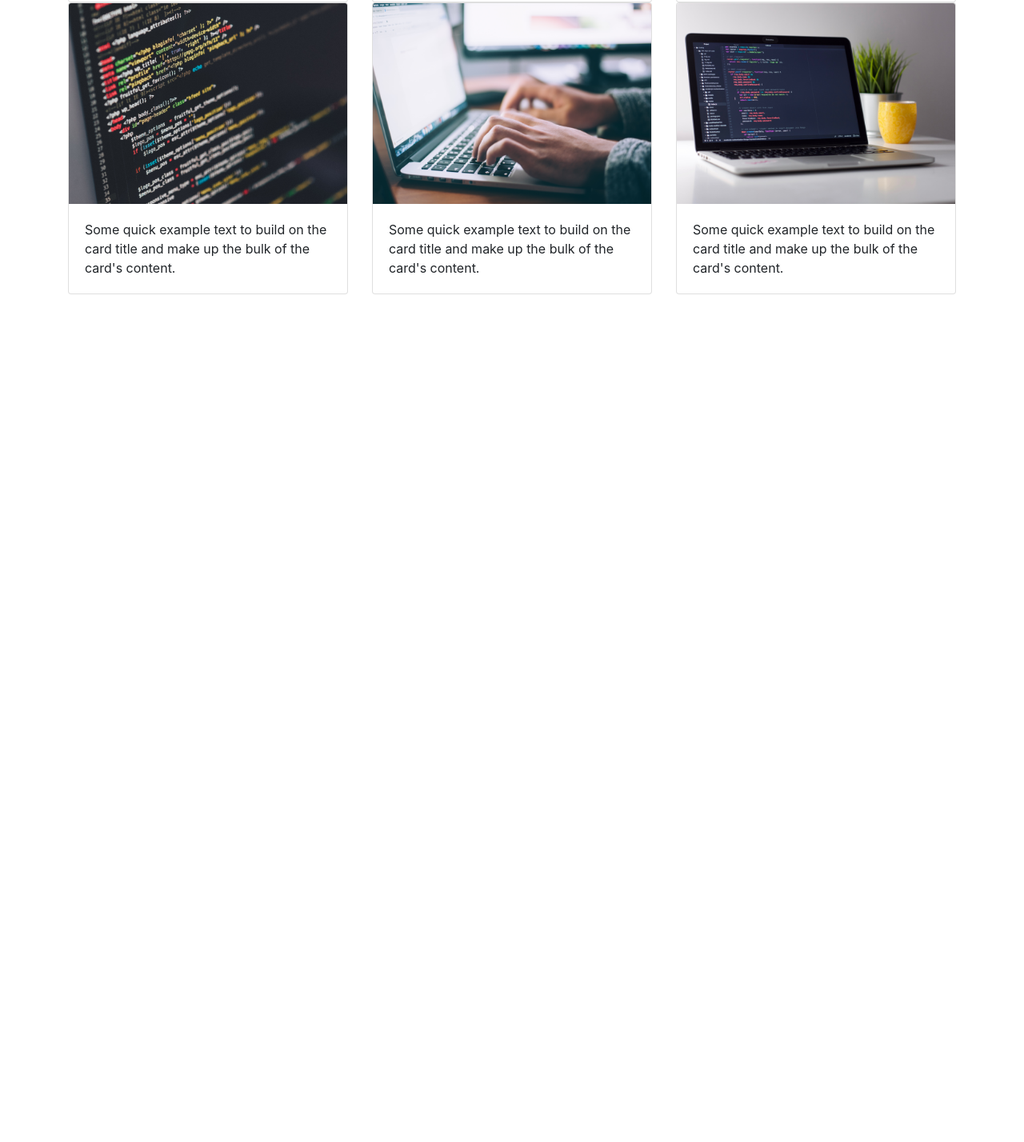
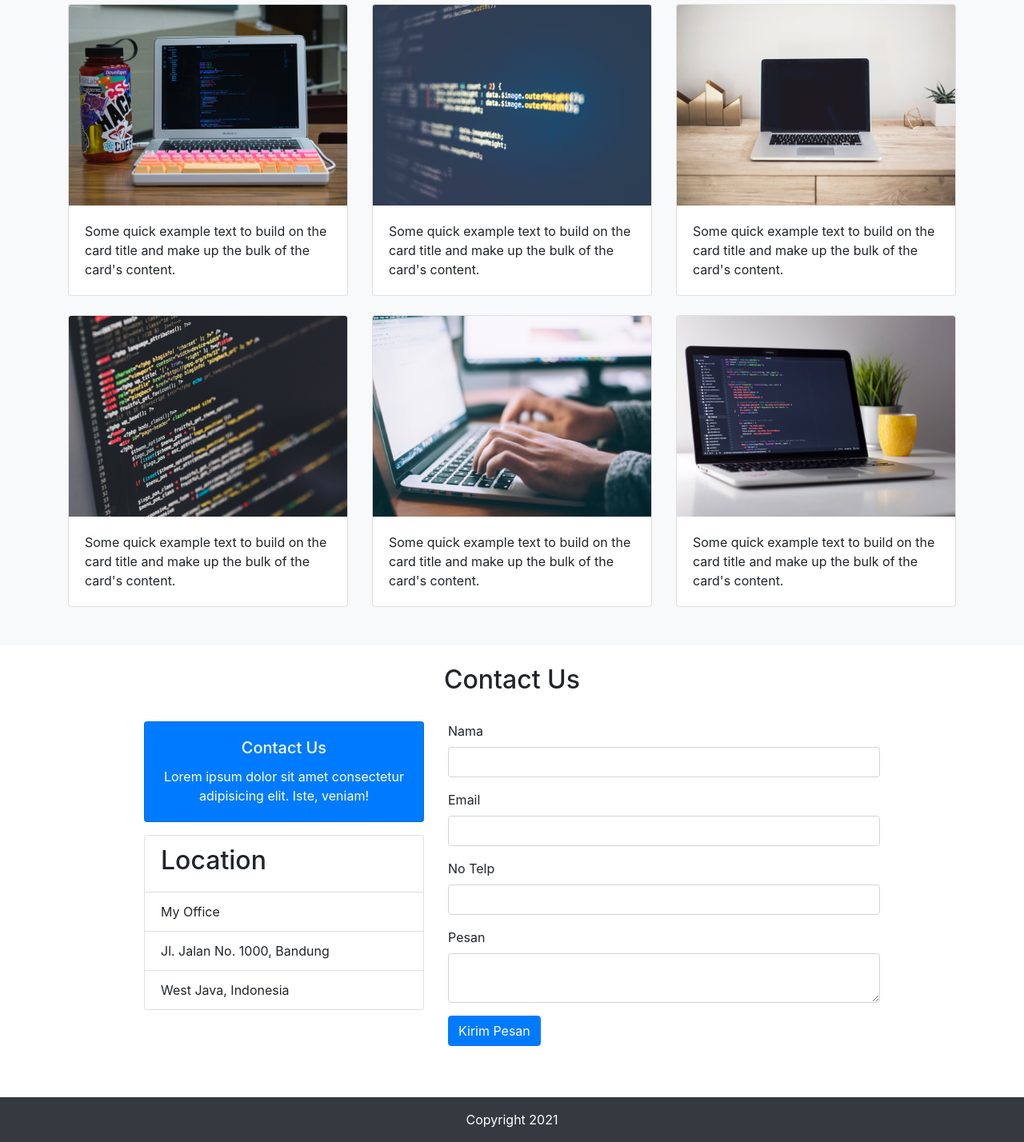
Before and after one commit to bagoes/portfolio-2, a plain HTML site: page index.html in a window 1280 px wide. Shown: the part 1129-2557 px from the top of the page at 80% size. Before the commit the page ends 1497 px from the top, so only its background shows below. Drawn offline with nearby package versions, Linux system fonts and the light colour scheme.

Commit message:
pembaruan

```diff
--- a/index.html
+++ b/index.html
@@ -8,9 +8,16 @@
         <!-- Bootstrap CSS -->
         <link rel="stylesheet" href="https://cdn.jsdelivr.net/npm/bootstrap@4.5.3/dist/css/bootstrap.min.css" integrity="sha384-TX8t27EcRE3e/ihU7zmQxVncDAy5uIKz4rEkgIXeMed4M0jlfIDPvg6uqKI2xXr2" crossorigin="anonymous">
 
-    <title>Hello, world!</title>
+        <!-- My CSS -->
+        <style>
+            section {
+                min-height: 420px;
+            }
+        </style>
+
+        <title>My Portfolio</title>
     </head>
-  <body>
+    <body class="mt-5">
 
         <!-- Navbar -->
         <nav class="navbar fixed-top navbar-expand-lg navbar-dark bg-dark">
@@ -34,43 +41,46 @@
         <!-- jumbotron -->
         <div class="jumbotron jumbotron-fluid">
             <div class="container text-center">
-            <img src="img/profile.png" width="200">
+                <img src="img/profile.png" width="20%">
                 <h1 class="display-4">bagoes</h1>
-            <p class="lead">Selamat datang di belajar membuat website portfolio.</p>
+                <p class="lead">Membuat website portfolio</p>
             </div>
         </div>
         <!-- akhir jumbotron -->
 
         <!-- about -->
+        <section id="about" class="about">
             <div class="container">
-          <div class="row">
+                <div class="row mb-4">
                     <div class="col text-center">
-                  <h1>About</h1>
+                        <h2>About</h2>
                     </div>
                 </div>
 
-          <div class="row">
-              <div class="col text-center">
+                <div class="row justify-content-center">
+                    <div class="col-md-5 text-center">
                         <p>Lorem ipsum dolor sit, amet consectetur adipisicing elit. Libero obcaecati, necessitatibus sequi dolorum laudantium iusto consectetur quaerat voluptas accusamus at temporibus illo quidem soluta ducimus dolore sint nemo? Non, impedit.</p>
                     </div>
 
-              <div class="col text-center">
+                    <div class="col-md-5 text-center">
                         <p>Lorem ipsum dolor sit amet consectetur adipisicing elit. Sint est eveniet, amet quas quo debitis minima doloremque rem sequi fugit iusto unde repudiandae nostrum voluptatum laboriosam, quae provident quisquam saepe.</p>
                     </div>
                 </div>
 
             </div>
+        </section>
         <!-- akhir about -->
 
         <!-- portfolio -->
+        <section id="portfolio" class="potfolio bg-light pb-4">
             <div class="container">
-          <div class="row">
+                <div class="row mb-4 pt-4">
                     <div class="col text-center">
-                  <h1>Portfolio</h1>
+                        <h2>Portfolio</h2>
                     </div>
                 </div>
 
-          <div class="row">
+                <div class="row mb-4">
                     <div class="col-md">
                         <div class="card">
                             <img src="img/thumbs/1.png" class="card-img-top" alt="...">
@@ -99,7 +109,7 @@
                     </div>
                 </div>
 
-            <div class="row">
+                <div class="row mb-4">
                     <div class="col-md">
                         <div class="card">
                             <img src="img/thumbs/4.png" class="card-img-top" alt="...">
@@ -127,13 +137,74 @@
                         </div>
                     </div>
                 </div>
+            </div>
+        </section>
+        <!-- akhir portfolio -->
+
+        <!-- contact -->
+        <section id="contact" class="contact mb-5">
+            <div class="container">
+                <div class="row pt-4 mb-4">
+                    <div class="col text-center">
+                        <h2>Contact Us</h2>
+                    </div>
+                </div>
+
+
+                <div class="row justify-content-center">
+                    <div class="col-lg-4">
+                        <div class="card text-white bg-primary mb-3 text-center">
+                            <div class="card-body">
+                                <h5 class="card-title">Contact Us</h5>
+                                <p class="card-text">Lorem ipsum dolor sit amet consectetur adipisicing elit. Iste, veniam!</p>
+                            </div>
+                        </div>
+
+                        <ul class="list-group">
+                            <li class="list-group-item"><h2>Location</h2></li>
+                            <li class="list-group-item">My Office</li>
+                            <li class="list-group-item">Jl. Jalan No. 1000, Bandung</li>
+                            <li class="list-group-item">West Java, Indonesia</li>
+                          </ul>
+                    </div>
+                    <div class="col-lg-6">
+                        <form>
+                            <div class="form-group">
+                                <label for="nama">Nama</label>
+                                <input type="text" class="form-control" id="nama" >
+                            </div>
+                            <div class="form-group">
+                                <label for="email">Email</label>
+                                <input type="text" class="form-control" id="email" >
+                            </div>
+                            <div class="form-group">
+                                <label for="telp">No Telp</label>
+                                <input type="text" class="form-control" id="telp" >
+                            </div>
+                            <div class="form-group">
+                                <label for="pesan">Pesan</label>
+                                <textarea name="pesan" id="pesan" class="form-control"></textarea>
+                            </div>
+                            <div class="form-group">
+                                <button type="button" class="btn btn-primary">Kirim Pesan</button>
+                            </div>
+                        </form>
+                    </div>
+                </div>
 
             </div>
-      <!-- akhir portfolio -->
+        </section>
+        <!-- akhir contact -->
 
-
-
-
+        <footer class="bg-dark text-white">
+            <div class="container">
+                <div class="row pt-3">
+                    <div class="col text-center">
+                        <p>Copyright 2021</p>
+                    </div>
+                </div>
+            </div>
+        </footer>
 
 
 
```
Also changed, not shown: 1 other file. Lines whose indentation alone changed are shown as unchanged.
